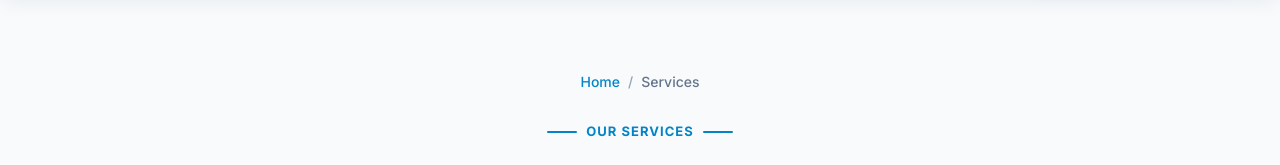
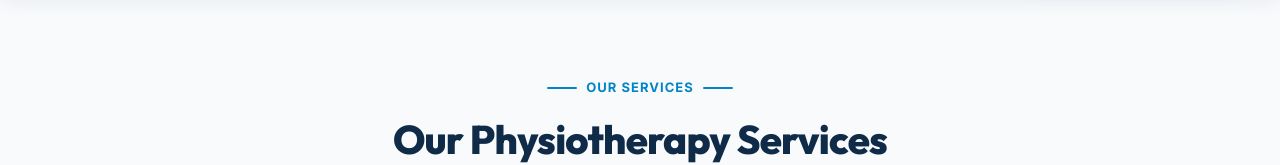
Before and after one commit to mayararothe28/physio-website, a React (Vite) app: page /services in a window 1280 px wide. Shown: the part 120-285 px from the top of the page. Built offline with nearby package versions, Linux system fonts and the light colour scheme.

Commit message:
Remove Home / Services breadcrumb from Services page

```diff
--- a/src/pages/ServicesPage.css
+++ b/src/pages/ServicesPage.css
@@ -17,33 +17,6 @@
   border-bottom: 1px solid var(--wor-border, #e2e8f0);
 }
 
-.wor-subpage-breadcrumb {
-  display: flex;
-  align-items: center;
-  justify-content: center;
-  gap: 0.5rem;
-  font-size: 0.875rem;
-  font-weight: 500;
-  margin-bottom: 1.25rem;
-}
-
-.wor-subpage-breadcrumb a {
-  color: var(--wor-blue, #0284c7);
-  text-decoration: none;
-  transition: color 0.2s ease;
-}
-
-.wor-subpage-breadcrumb a:hover {
-  text-decoration: underline;
-}
-
-.wor-breadcrumb-sep {
-  color: #94a3b8;
-}
-
-.wor-breadcrumb-curr {
-  color: var(--wor-text-muted, #64748b);
-}
 
 .wor-subpage-title {
   font-family: 'Outfit', sans-serif;
--- a/src/pages/ServicesPage.jsx
+++ b/src/pages/ServicesPage.jsx
@@ -96,11 +96,6 @@ export default function ServicesPage() {
       {/* ─── 1. STANDARDIZED CLEAN SUBPAGE HERO ─── */}
       <section className="wor-subpage-hero">
         <div className="wor-container">
-          <div className="wor-subpage-breadcrumb">
-            <Link to="/">Home</Link>
-            <span className="wor-breadcrumb-sep">/</span>
-            <span className="wor-breadcrumb-curr">Services</span>
-          </div>
 
           <div className="wor-section-tag-line center-tag">
             <span className="wor-divider-line"></span>
```
